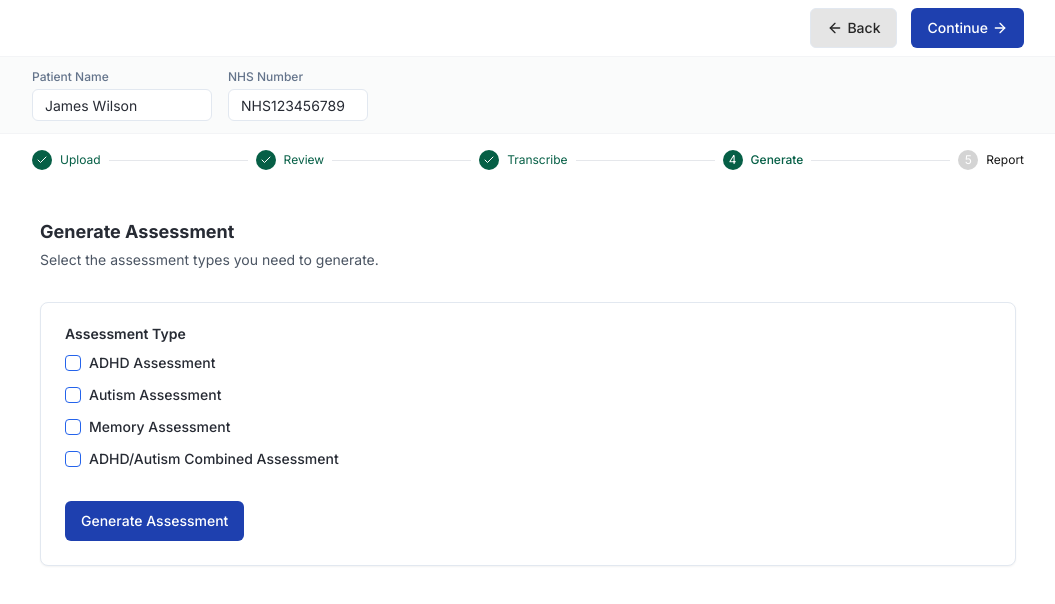
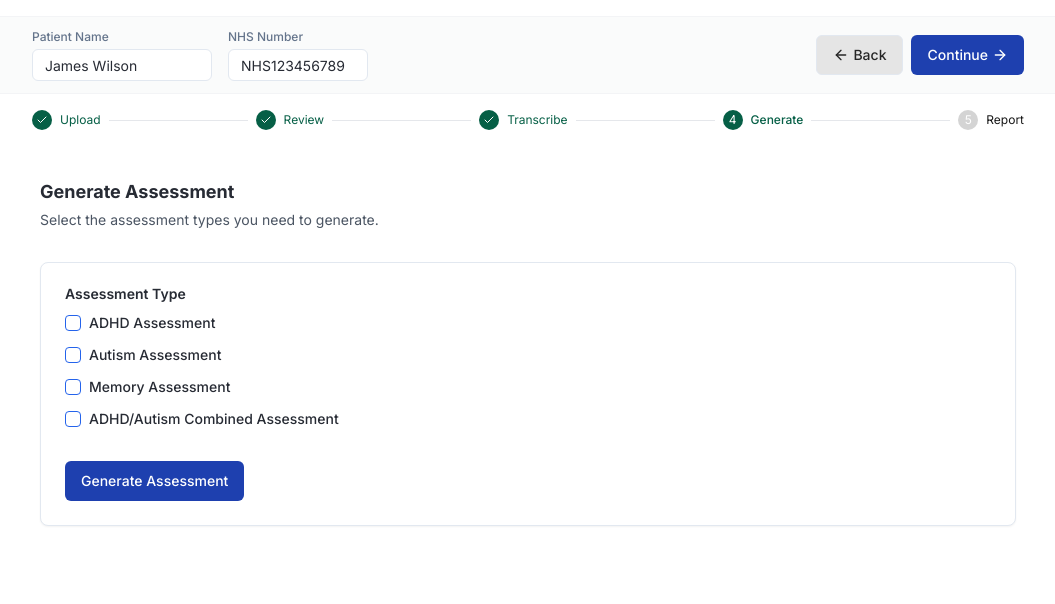
Before and after one commit to inahanninger/anathem-test-1, a React (Vite) app: page /workflow/generate in a window 1280 px wide. Shown: the top 604 px of the page, without its empty margins (112-1167 px from the left). Built offline with nearby package versions, Linux system fonts and the light colour scheme.

Commit message:
Refactor: Move navigation buttons
Move navigation buttons into patient name and nhs number field and justify to right.

```diff
--- a/src/pages/workflow/GenerateAssessmentPage.tsx
+++ b/src/pages/workflow/GenerateAssessmentPage.tsx
@@ -1,3 +1,4 @@
+
 import React, { useState } from "react";
 import { ArrowRightIcon, ArrowLeftIcon } from "lucide-react";
 import { Button } from "@/components/ui/button";
@@ -64,16 +65,7 @@ const GenerateAssessmentPage = () => {
 
               </BreadcrumbItem>
               <BreadcrumbItem className="ml-auto">
-                <Button variant="outline" className="text-neutral-800 bg-neutral-200 hover:bg-neutral-100 text-sm">
-                  <Link to="/workflow/transcribe" className="flex items-center gap-1">
-                    <ArrowLeftIcon size={16} /> Back
-                  </Link>
-                </Button>
-                <Button className="bg-blue-800 hover:bg-blue-900 text-sm ml-2">
-                  <Link to="/workflow/report" className="flex items-center gap-1">
-                    Continue <ArrowRightIcon size={16} />
-                  </Link>
-                </Button>
+
               </BreadcrumbItem>
             </BreadcrumbList>
           </Breadcrumb>
@@ -82,6 +74,7 @@ const GenerateAssessmentPage = () => {
 
       <div className="border-b border-gray-100 bg-gray-50/80 px-6 py-[12px]">
         <div className="container max-w-5xl mx-auto">
+          <div className="flex items-center justify-between">
             <div className="flex items-center gap-4">
               <div className="flex flex-col">
                 <Label htmlFor="patientName" className="text-xs text-muted-foreground mb-1">Patient Name</Label>
@@ -90,6 +83,19 @@ const GenerateAssessmentPage = () => {
               <div className="flex flex-col">
                 <Label htmlFor="nhsNumber" className="text-xs text-muted-foreground mb-1">NHS Number</Label>
                 <Input id="nhsNumber" value={nhsNumber} onChange={e => setNhsNumber(e.target.value)} className="h-8 w-[140px] text-sm" />
+              </div>
+            </div>
+            <div className="flex items-center gap-2">
+              <Button variant="outline" className="text-neutral-800 bg-neutral-200 hover:bg-neutral-100 text-sm">
+                <Link to="/workflow/transcribe" className="flex items-center gap-1">
+                  <ArrowLeftIcon size={16} /> Back
+                </Link>
+              </Button>
+              <Button className="bg-blue-800 hover:bg-blue-900 text-sm">
+                <Link to="/workflow/report" className="flex items-center gap-1">
+                  Continue <ArrowRightIcon size={16} />
+                </Link>
+              </Button>
             </div>
           </div>
         </div>
```
Lines whose indentation alone changed are shown as unchanged.
